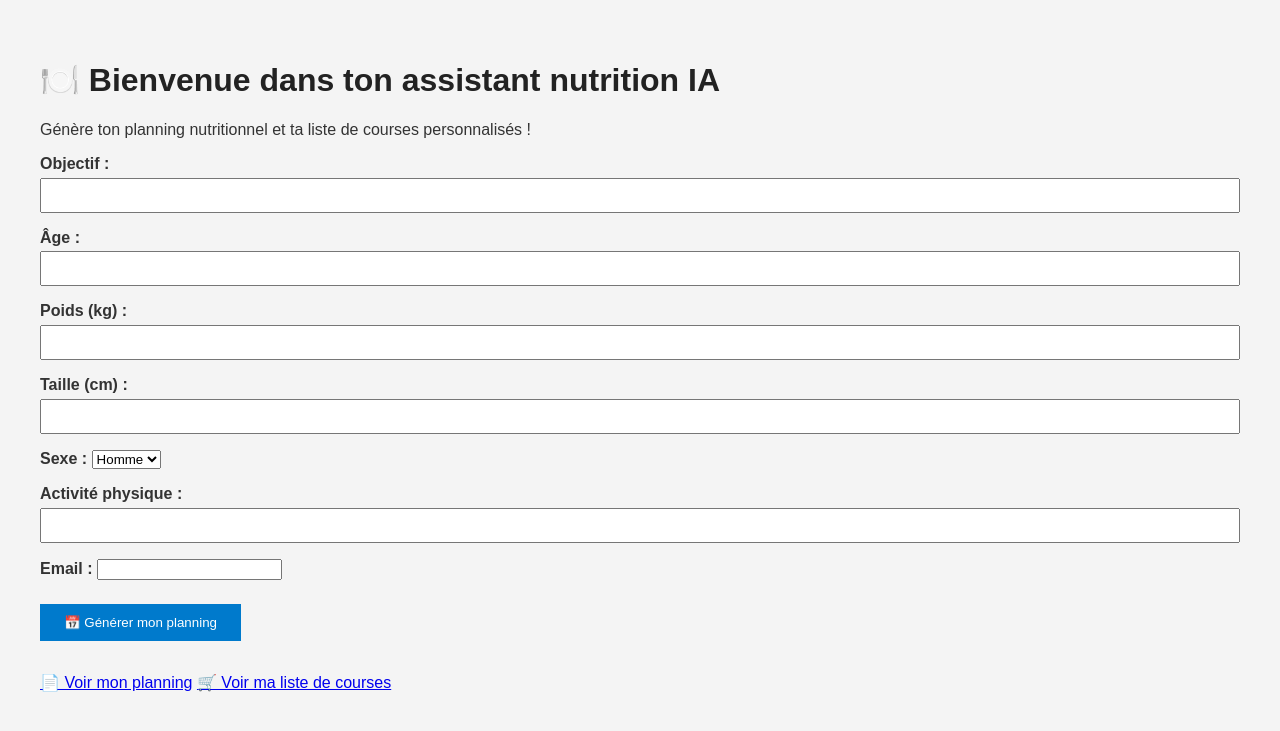
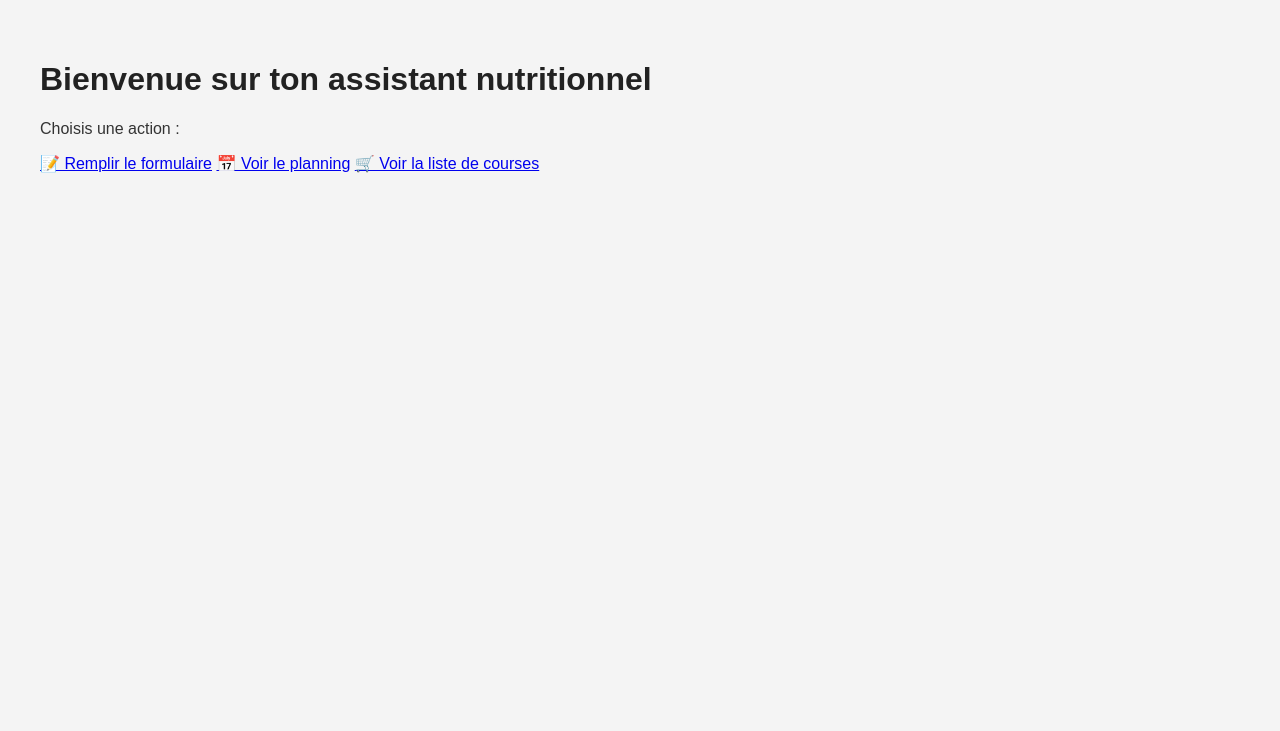
Before and after one commit to gregoirechatel/monprojetia, a FastAPI app: page / in a window 1280 px wide. Shown: the top 731 px of the page. Run offline with FastAPI, Linux system fonts and the light colour scheme.

Commit message:
fix: ajout route /formulaire + affichage centralisé depuis accueil

```diff
--- a/backend/main.py
+++ b/backend/main.py
@@ -26,6 +26,10 @@ CLAUDE_URL = "https://openrouter.ai/api/v1/chat/completions"
 async def home(request: Request):
     return templates.TemplateResponse("index.html", {"request": request})
 
+# Nouvelle route : affichage du formulaire depuis le bouton accueil
+@app.get("/formulaire", response_class=HTMLResponse)
+async def show_formulaire(request: Request):
+    return templates.TemplateResponse("formulaire.html", {"request": request})
 
 # Traitement du formulaire
 @app.post("/generer", response_class=HTMLResponse)
@@ -58,7 +62,6 @@ async def generer(
 
         contenu = result["choices"][0]["message"]["content"]
 
-        # Séparer planning et liste de courses
         if "Liste de courses" in contenu:
             parts = contenu.split("Liste de courses")
             planning = parts[0].strip()
@@ -67,7 +70,6 @@ async def generer(
             planning = contenu
             liste_courses = "Liste indisponible"
 
-        # Sauvegarde locale
         with open("backend/data/planning.json", "w", encoding="utf-8") as f:
             json.dump({"planning": planning}, f, ensure_ascii=False, indent=2)
 
@@ -82,7 +84,6 @@ async def generer(
             "planning": f"Erreur lors de l’appel à l’IA : {str(e)}"
         })
 
-
 # Page planning
 @app.get("/planning", response_class=HTMLResponse)
 async def afficher_planning(request: Request):
@@ -95,7 +96,6 @@ async def afficher_planning(request: Request):
 
     return templates.TemplateResponse("planning.html", {"request": request, "planning": planning})
 
-
 # Page liste de courses
 @app.get("/liste", response_class=HTMLResponse)
 async def afficher_liste(request: Request):
--- a/templates/index.html
+++ b/templates/index.html
@@ -2,33 +2,18 @@
 <html lang="fr">
 <head>
     <meta charset="UTF-8">
-    <title>Mon Assistant Nutrition</title>
+    <title>Accueil - Mon Coach Nutrition IA</title>
     <link rel="stylesheet" href="/static/style.css">
 </head>
 <body>
     <div class="container">
-        <h1>🍽️ Bienvenue dans ton assistant nutrition IA</h1>
-        <p>Génère ton planning nutritionnel et ta liste de courses personnalisés !</p>
+        <h1 class="title">Bienvenue sur ton assistant nutritionnel</h1>
+        <p class="subtitle">Choisis une action :</p>
 
-        <form action="/generer" method="post">
-            <label>Objectif : <input type="text" name="objectif" required></label>
-            <label>Âge : <input type="number" name="age" required></label>
-            <label>Poids (kg) : <input type="number" step="0.1" name="poids" required></label>
-            <label>Taille (cm) : <input type="number" name="taille" required></label>
-            <label>Sexe :
-                <select name="sexe">
-                    <option value="Homme">Homme</option>
-                    <option value="Femme">Femme</option>
-                </select>
-            </label>
-            <label>Activité physique : <input type="text" name="activite" required></label>
-            <label>Email : <input type="email" name="email" required></label>
-            <button type="submit">📅 Générer mon planning</button>
-        </form>
-
-        <div class="links">
-            <a href="/planning">📄 Voir mon planning</a>
-            <a href="/liste">🛒 Voir ma liste de courses</a>
+        <div class="button-grid">
+            <a href="/formulaire" class="btn">📝 Remplir le formulaire</a>
+            <a href="/planning" class="btn">📅 Voir le planning</a>
+            <a href="/liste" class="btn">🛒 Voir la liste de courses</a>
         </div>
     </div>
 </body>
```
